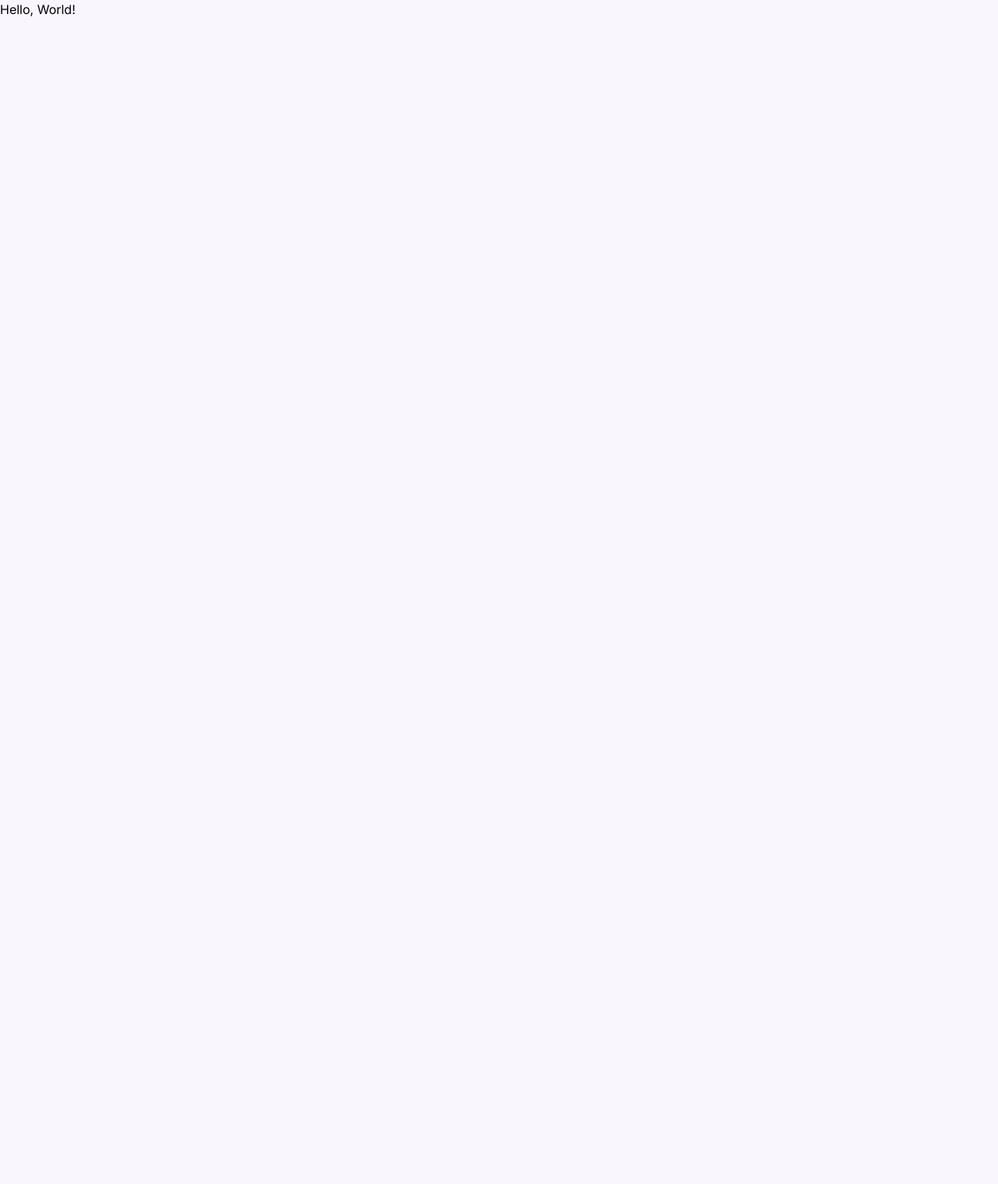
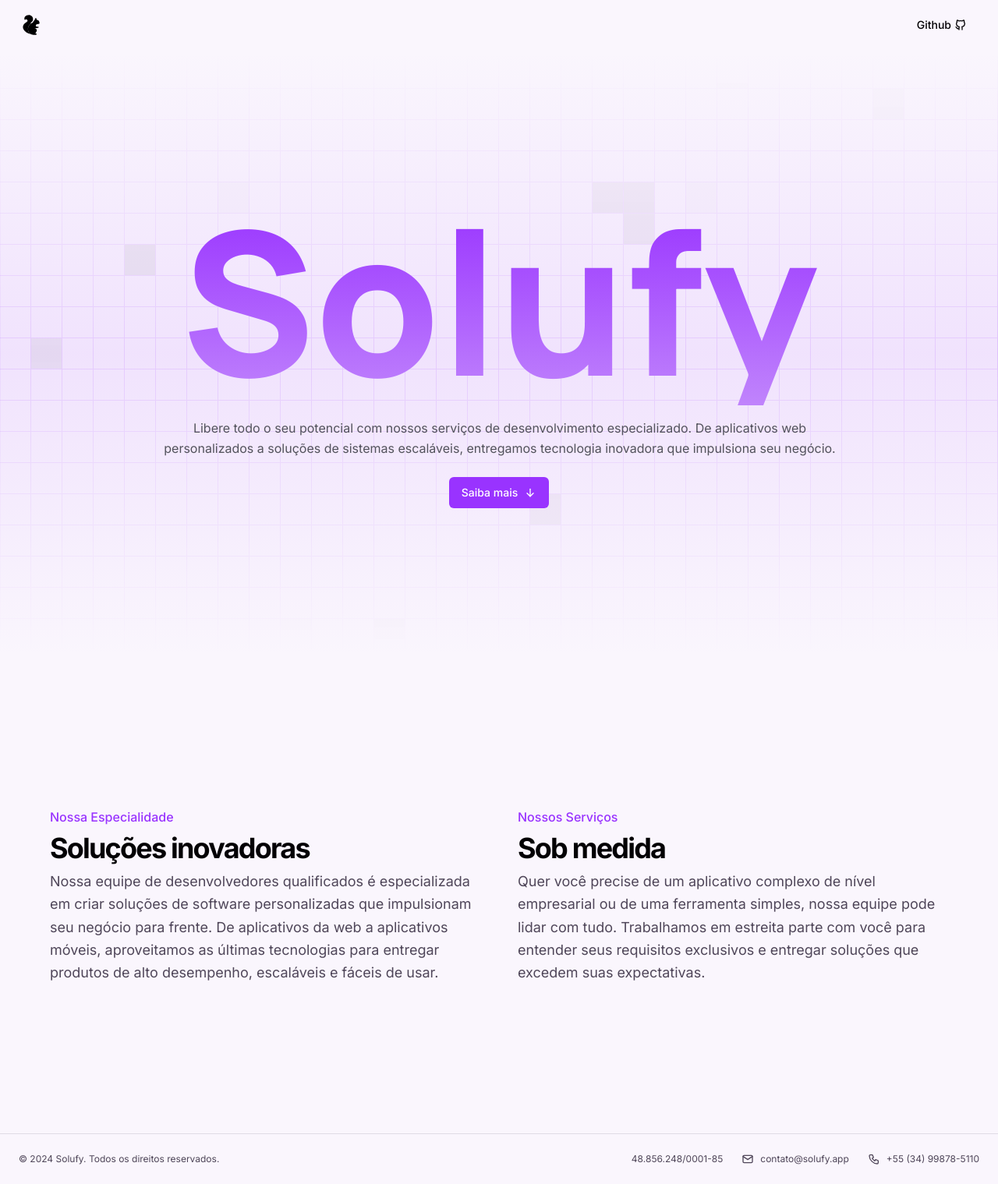
Before and after one commit to solufyapp/solufy-website, a Next.js app: page / in a window 1280 px wide. Shown: the whole page at 78% size. Before the commit the page ends 800 px from the top, so only its background shows below. Built offline with nearby package versions, Linux system fonts and the light colour scheme.

Commit message:
feat: make home page

```diff
--- a/src/app/layout.tsx
+++ b/src/app/layout.tsx
@@ -2,6 +2,9 @@
 
 import type { Metadata } from "next";
 import { Inter, Manrope } from "next/font/google";
+
+import { Footer } from "@/components/footer";
+import { Header } from "@/components/header";
 
 export const metadata: Metadata = {
 	title: "Solufy",
@@ -29,7 +32,9 @@
 	return (
 		<html lang="pt-BR" className="scroll-smooth">
 			<body className={`${inter.className} antialiased ${manrope.variable}`}>
+				<Header />
 				{children}
+				<Footer />
 			</body>
 		</html>
 	);
--- a/src/app/page.tsx
+++ b/src/app/page.tsx
@@ -1,3 +1,11 @@
+import { Features } from "@/components/features";
+import { Hero } from "@/components/hero";
+
 export default function Home() {
-	return <div>Hello, World!</div>;
+	return (
+		<main>
+			<Hero />
+			<Features />
+		</main>
+	);
 }
```
